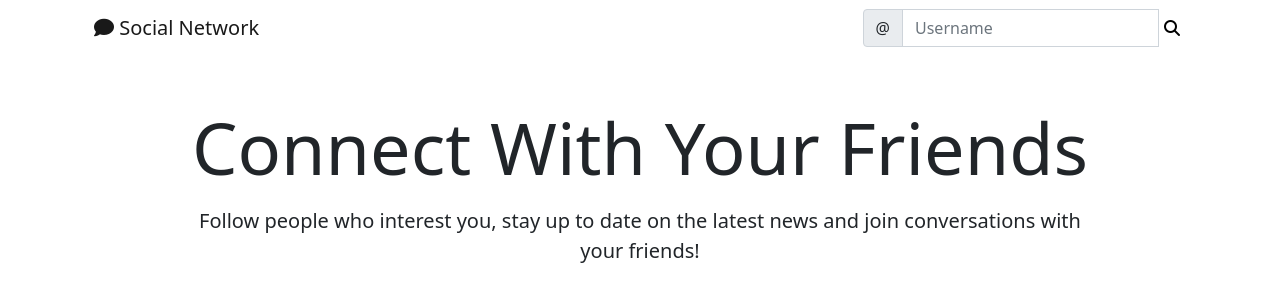
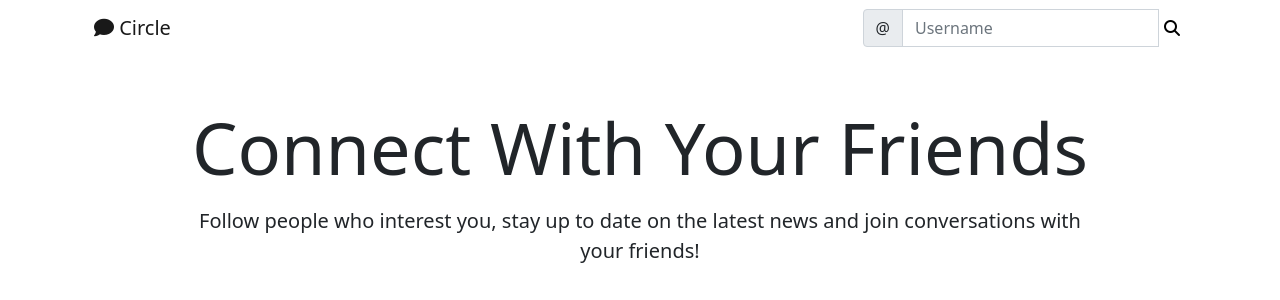
Before and after one commit to qiushitian/Circle_v2, a Django app: page / in a window 1280 px wide. Shown: the top 300 px of the page. Run offline with Django 3.2, Linux system fonts and the light colour scheme; some libraries are stand-ins or nearby versions.

Commit message:
Change titles to "Circle"

```diff
--- a/landing/templates/landing/base.html
+++ b/landing/templates/landing/base.html
@@ -14,7 +14,7 @@
 
     <link href="{% static 'style.css' %}" rel="stylesheet">
 
-    <title>Social Network</title>
+    <title>Circle</title>
   </head>
   <body>
     {% include 'landing/navbar.html' %}
--- a/landing/templates/landing/navbar.html
+++ b/landing/templates/landing/navbar.html
@@ -13,7 +13,7 @@
     href="{% url 'index' %}"
     {% endif %}
 
-    ><i class="fas fa-comment"></i> Social Network</a>
+    ><i class="fas fa-comment"></i> Circle</a>
     <div class="collapse navbar-collapse" id="navbarTogglerDemo03">
       <ul class="navbar-nav me-auto mb-2 mb-lg-0">
       </ul>
```
